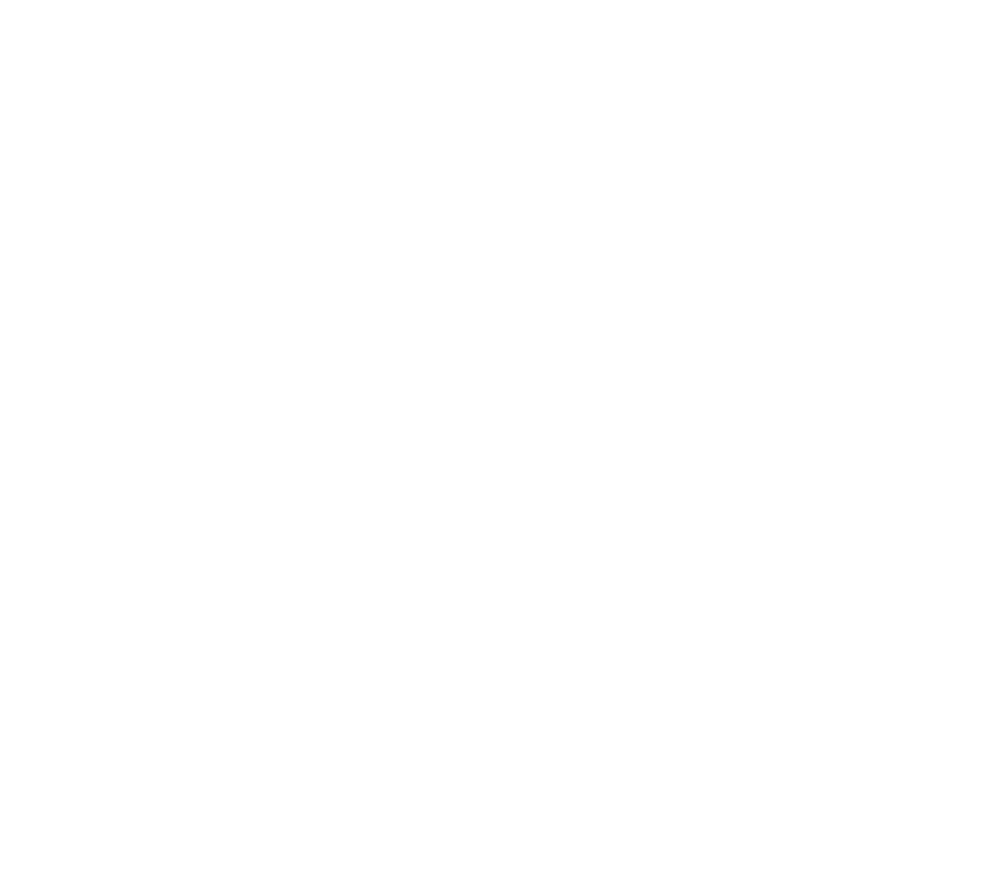
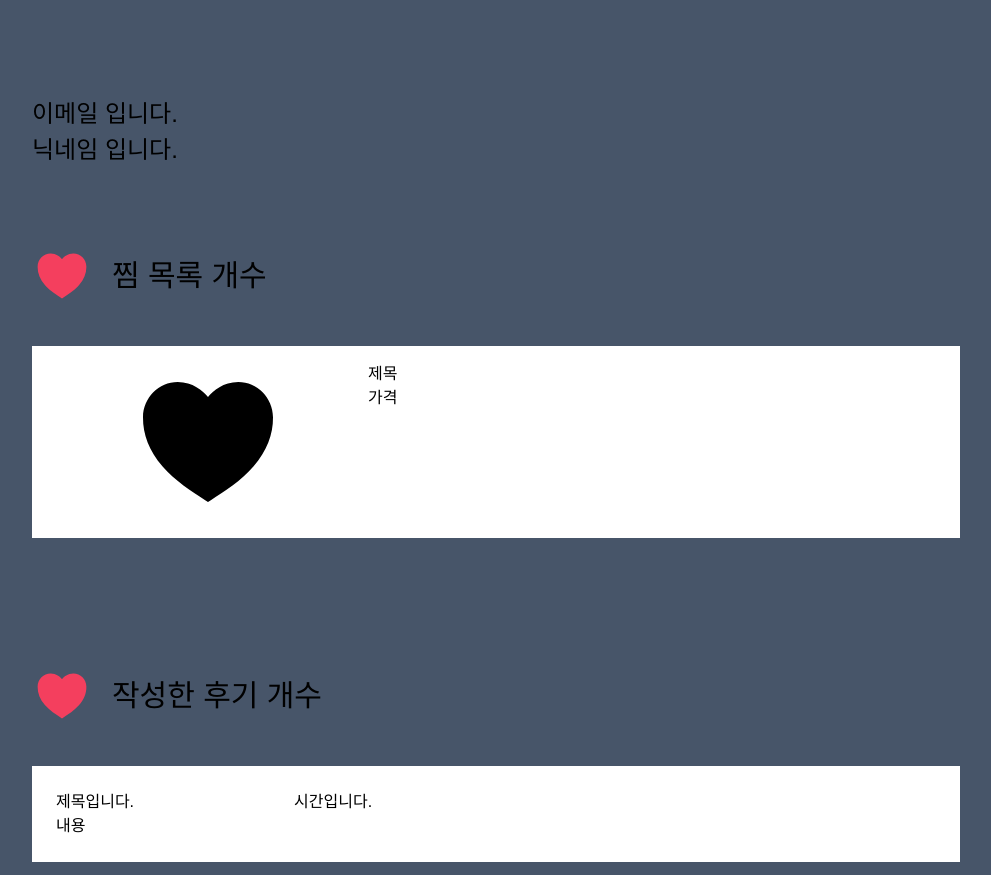
Before and after one commit to sparta-Shoppy/Shoppy, a Next.js app: page /profile in a window 1280 px wide. Shown: the part 222-1097 px from the top of the page, without its empty margins (144-1135 px from the left). Before the commit the page ends 800 px from the top, so only its background shows below. Built offline with nearby package versions, Linux system fonts and the light colour scheme; no server answers; a web font is replaced by a local one.

Commit message:
[Style #32] 마이페이지 Ui 구성

```diff
--- a/src/app/profile/page.tsx
+++ b/src/app/profile/page.tsx
@@ -1,3 +1,64 @@
+import Header from '@/components/common/Header';
+import { IoHeartSharp } from 'react-icons/io5';
+
 export default function ProfilePage() {
-  return <div>ProfilePage</div>;
+  return (
+    <>
+      <Header />
+      <div className="w-full h-full p-20 bg-slate-600">
+        {/* user 정보 */}
+        <h1 className="pt-24 text-center tex text-5xl">회원정보</h1>
+        <div className="p-24">
+          <div className="flex flex-col gap-1 mb-20">
+            <p className="text-2xl">이메일 입니다.</p>
+            <p className="text-2xl">닉네임 입니다.</p>
+          </div>
+          {/* user가 찜한 데이터 */}
+          <div className="flex items-center gap-5 mb-10">
+            {/* {heart ? ' text-rose-500' : ' hover:text-rose-500'} */}
+            <IoHeartSharp className={`text-6xl  text-rose-500`} />
+            <p className="text-3xl">찜 목록 개수</p>
+          </div>
+          <div className="flex bg-white p-4 mb-32">
+            {/* 상품 이미지 */}
+            <IoHeartSharp className="w-80 h-40"></IoHeartSharp>
+            {/* <img src={img} alt={title} className="w-60 h-60" /> */}
+
+            <p className="flex-col justify-items-center ">
+              <span className="block">제목</span>
+              <span className="block">가격</span>
+            </p>
+          </div>
+          {/* user가 작성한 후기 내용 */}
+          <div className="flex items-center gap-5 mb-10">
+            {/* {heart ? ' text-rose-500' : ' hover:text-rose-500'} */}
+            <IoHeartSharp className={`text-6xl  text-rose-500`} />
+            <p className="text-3xl">작성한 후기 개수</p>
+          </div>
+          <div className="flex-col bg-white p-6 mb-10">
+            <p className="flex gap-40">
+              <span>제목입니다.</span>
+              <span>시간입니다.</span>
+            </p>
+
+            <p>내용</p>
+          </div>
+          {/* user가 작성한 문의 내용 */}
+          <div className="flex items-center gap-5 mb-10">
+            {/* {heart ? ' text-rose-500' : ' hover:text-rose-500'} */}
+            <IoHeartSharp className={`text-6xl  text-rose-500`} />
+            <p className="text-3xl">작성한 리뷰 개수</p>
+          </div>
+          <div className="flex-col bg-white p-6 mb-10">
+            <p className="flex gap-40">
+              <span>제목입니다.</span>
+              <span>시간입니다.</span>
+            </p>
+
+            <p>내용</p>
+          </div>
+        </div>
+      </div>
+    </>
+  );
 }
```
